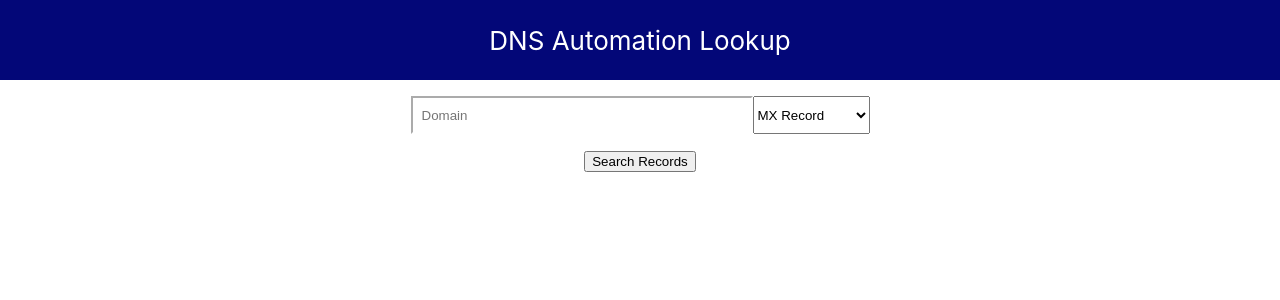
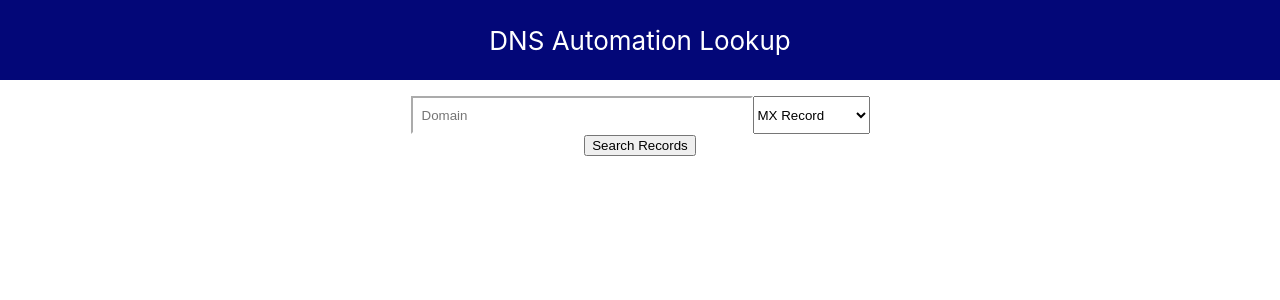
Before and after one commit to austinxduong/DNS-automation-lookup-tool, a React (Create React App) app: page / in a window 1280 px wide. Shown: the top 300 px of the page. Built offline with nearby package versions, Linux system fonts and the light colour scheme.

Commit message:
domain input value is record in object

```diff
--- a/src/App.js
+++ b/src/App.js
@@ -1,12 +1,18 @@
 // import logo from './logo.svg';
-import { useState } from 'react';
+import { useRef, useState } from 'react';
 import './App.css';
 import DomainInput from './components/DomainInput';
 
 function App() {
 
-  const [domain, setDomain] = useState("")
-  console.log(domain)
+  // const [domain, setDomain] = useState("")
+const domainInputRef = useRef()
+
+const handleSubmit = (e) => {
+  e.preventDefault();
+  console.log(domainInputRef)
+}
+
 
   return (
     <div className="App">
@@ -14,7 +20,10 @@ function App() {
       DNS Automation Lookup
         { /* play with three.js or SVG....?  hmm.. <img src={logo} className="App-logo" alt="logo" />*/}
       </header>
-      <DomainInput placeholder="Domain" setDomain={setDomain}/>
+        <form id="form" method="get" action="/action_page.php" onSubmit={handleSubmit}>
+          <DomainInput placeholder="Domain" refer={domainInputRef} />
+          <button> Search Records</button>
+        </form>
     </div>
   );
 }
--- a/src/components/DomainInput.js
+++ b/src/components/DomainInput.js
@@ -3,20 +3,18 @@ import './DomainInput.js';
 import './DomainInput.css';
 
 const DomainInput = (props) => {
+
   return (
-    <div>
-    <body>
-        <form id="form" method="get" action="/action_page.php">
-          <input type="text" alt="domain_input_field" placeholder={props.placeholder} onChange={e => props.setDomain(e.target.value)}required/>
+    <div className="domainInput">
+      <body>
+          <input type="text" alt="domain_input_field" placeholder={props.placeholder} ref={props.refer} required/>
             <select name="records" id="records-id">
             <option value="mx"> MX Record</option>
             <option value="mx"> TXT Record</option>
             <option value="mx"> CNAME Record</option>
             <input type="submit"></input>
             </select>
-          </form>
-      </body>
-      <button> Search Records</button>
+        </body>
     </div>
   )
 }
```
